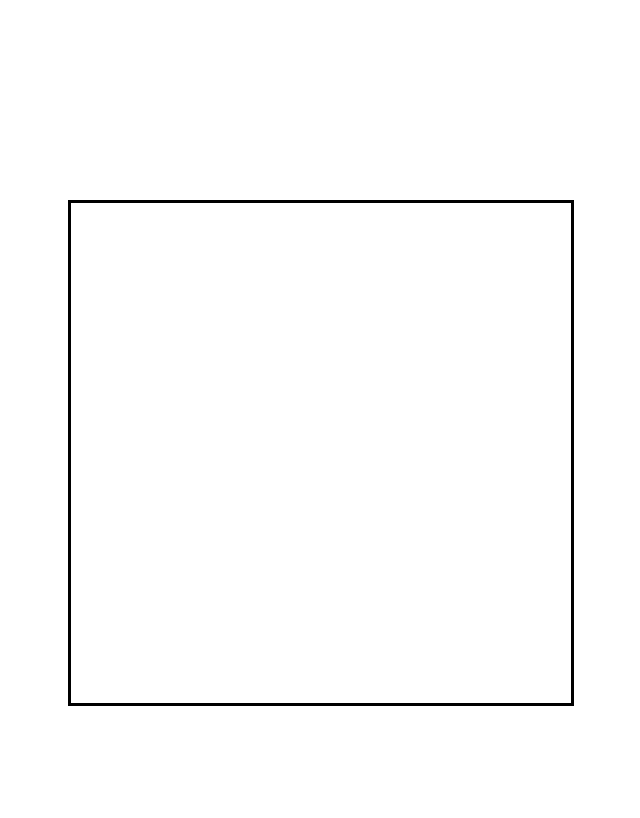
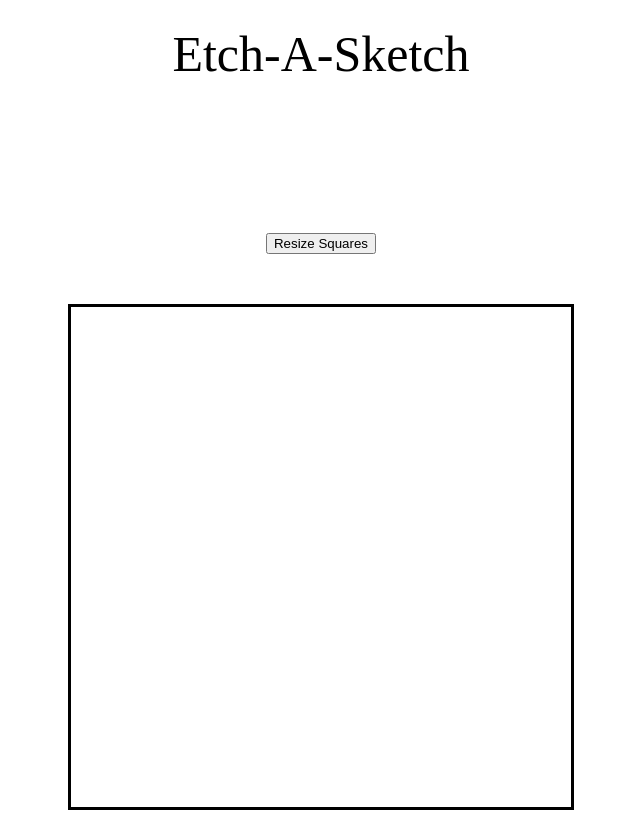
Before and after one commit to ealvara6/etch-a-sketch, a plain HTML site: page index.html in a window 1280 px wide. Shown: the whole page, without its empty margins (319-959 px from the left). Drawn offline with Linux system fonts and the light colour scheme.

Commit message:
Add resize button and resize button logic

```diff
--- a/index.html
+++ b/index.html
@@ -9,8 +9,12 @@
     <script src="script.js" defer></script>
 </head>
 <body>
+    <div class="title">Etch-A-Sketch</div>
     <div class="container">
-
+        <div class="resize">
+            <button class="resize-button">Resize Squares</button>
+        </div>
+        <div class="etch"></div>
     </div>
 </body>
 </html>
--- a/script.js
+++ b/script.js
@@ -1,4 +1,6 @@
-const container = document.querySelector('.container');
+const container = document.querySelector('.etch');
+const button = document.querySelector('.resize-button');
+let pixelSize;
 
 for(let i =  0; i < 16; i++) {
     let divRow = document.createElement('div');
@@ -9,5 +11,21 @@
         let divColumn = document.createElement('div');
         divColumn.setAttribute('class', 'column');
         divRow.appendChild(divColumn);
+        divColumn.addEventListener('mouseover', (e) => {
+            divColumn.style.backgroundColor = 'black';
+        });
     }
 }
+
+button.addEventListener('click', (e) => {
+    isFalse = true;
+    let prompt = window.prompt('Please enter size of new boxes in pixels (max of 100 pixels.)', '');
+    while(isFalse) {
+    if(!isNaN(prompt) && prompt < 101) {
+        pixelSize = prompt;
+        isFalse = false;
+    }
+    else {
+        prompt = window.prompt('Please enter a valid pixel size (Max of 100 pixels).', '');
+    }}
+});
--- a/styles.css
+++ b/styles.css
@@ -1,11 +1,30 @@
 .container {
+    display: flex;
+    flex-direction: column;
+    align-items: center;
+    margin-top: 150px;
+    gap: 50px;
+}
+
+.title {
+    font-size: 50px;
+    display: flex;
+    justify-content: center;
+    margin-top: 25px;
+}
+
+.resize{
+    display: flex;
+    justify-content: center;
+}
+
+.etch {
     display: flex;
     border-style: solid;
     border-color: black;
     width: 500px;
     height: 500px;
     margin: auto;
-    margin-top: 200px;
 }
 
 .row {
```
